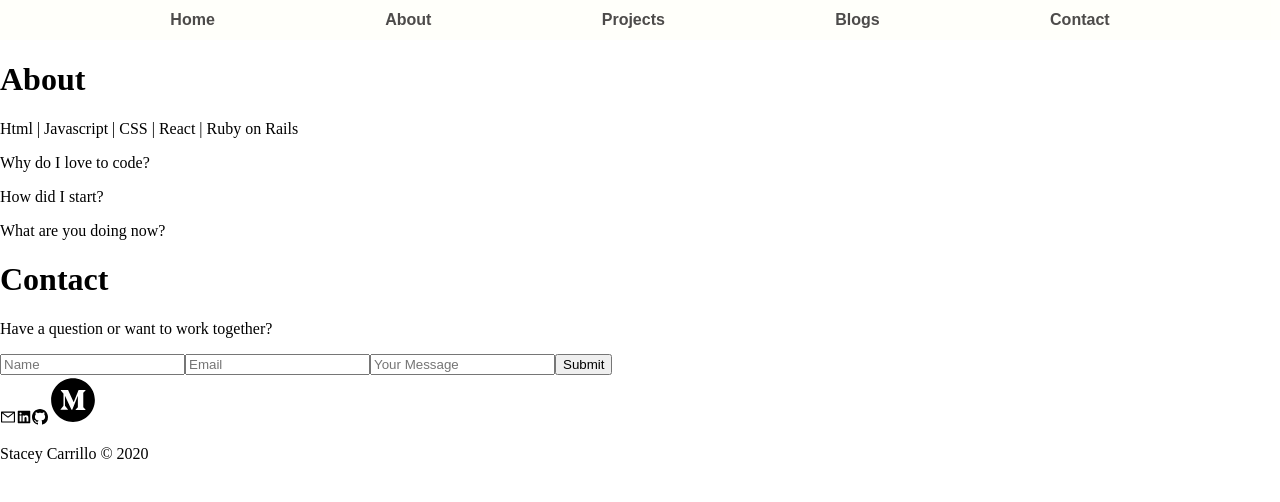
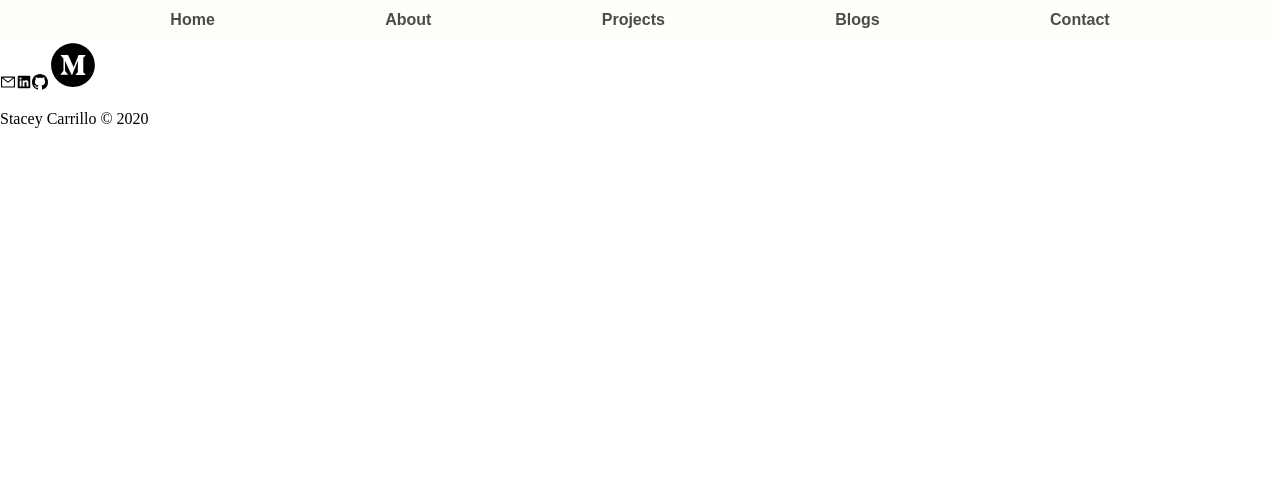
Before and after one commit to stacksonstack/my-portfolio, a React (Create React App) app: page / in a window 1280 px wide. Shown: the top 502 px of the page. Built offline with nearby package versions, Linux system fonts and the light colour scheme.

Commit message:
starting to implement router

```diff
--- a/package.json
+++ b/package.json
@@ -9,6 +9,7 @@
     "react": "^17.0.1",
     "react-dom": "^17.0.1",
     "react-icons": "^4.2.0",
+    "react-router-dom": "^5.2.0",
     "react-scripts": "4.0.3",
     "web-vitals": "^1.0.1"
   },
--- a/src/App.js
+++ b/src/App.js
@@ -1,4 +1,5 @@
 import './App.css';
+import { Route, Switch, withRouter } from "react-router-dom";
 import NavBar from './Components/NavBar'
 import About from './Components/About'
 import Contact from './Components/Contact'
@@ -7,9 +8,13 @@ import Footer from './Components/Footer'
 function App() {
   return (
     <div >
-      <NavBar />
-      <About />
-      <Contact />
+       <NavBar />
+      <Switch >
+
+      <Route path="/about" render={()=> <About />}/>
+      <Route path="/contact" render={()=> <Contact/>} />
+
+      </Switch>
       <Footer />
     </div>
   );
--- a/src/Components/Footer.js
+++ b/src/Components/Footer.js
@@ -1,7 +1,7 @@
 import Icons from './Icons'
 function Footer(){
     return(
-        <div>
+        <div class="footer">
             <Icons />
             <p>Stacey Carrillo &#169; 2020</p>
         </div>
--- a/src/index.js
+++ b/src/index.js
@@ -3,10 +3,13 @@ import ReactDOM from 'react-dom';
 import './index.css';
 import App from './App';
 import reportWebVitals from './reportWebVitals';
+import {BrowserRouter} from 'react-router-dom'
 
 ReactDOM.render(
   <React.StrictMode>
+    <BrowserRouter >
     <App />
+    </BrowserRouter>
   </React.StrictMode>,
   document.getElementById('root')
 );
```
Also changed, not shown: 1 other file (tests, documents, lock files or other folders).
